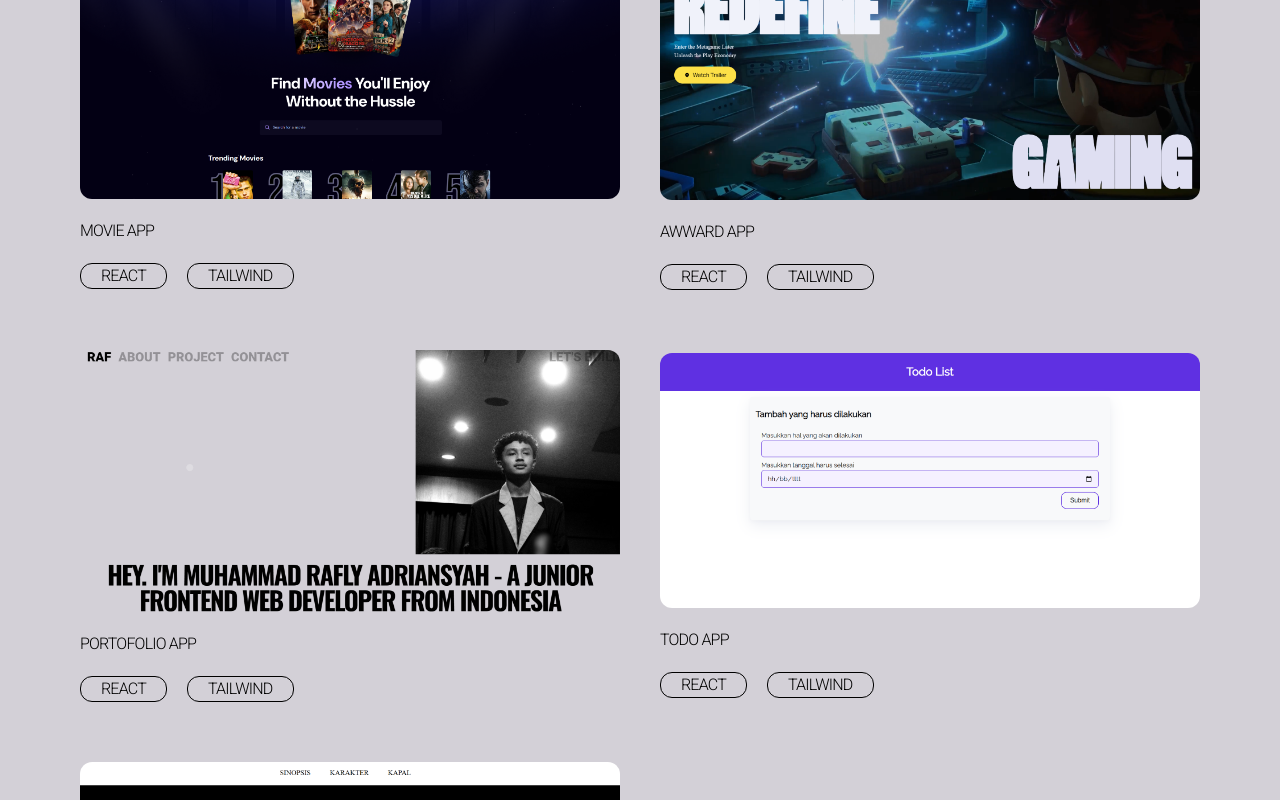
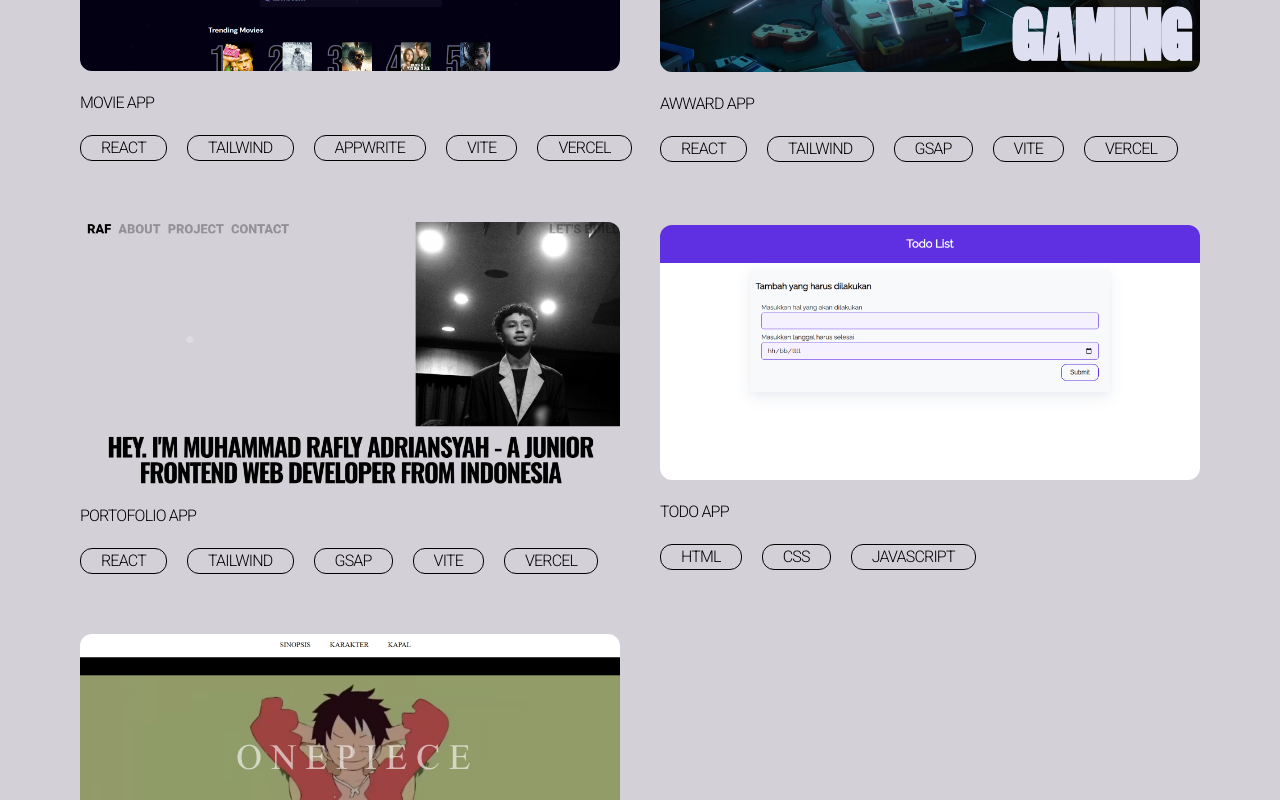
Before and after one commit to rafly-id/personal-portfolio, a React (Vite) app: page /work in a window 1280 px wide. Shown: the part 500-1300 px from the top of the page. Built offline with nearby package versions, Linux system fonts and the light colour scheme.

Commit message:
add link (not all) for project , and update work

```diff
--- a/src/components/Project.jsx
+++ b/src/components/Project.jsx
@@ -24,11 +24,11 @@ export default function Project() {
   }, []);
 
   const projects = [
-    { label: "Movie App", url: "https://example.com/movie" },
-    { label: "Awward App", url: "https://example.com/awward" },
-    { label: "Portofolio App", url: "https://example.com/portofolio" },
-    { label: "Todo App", url: "https://example.com/todo" },
-    { label: "Final Exam App", url: "https://example.com/final-exam" },
+    { label: "Movie App", url: "https://rafly-id-try-movie-app.vercel.app/" },
+    { label: "Awward App", url: "https://example.com/awward" }, // belum
+    { label: "Portofolio App", url: "https://example.com/portofolio" }, // belum
+    { label: "Todo App", url: "https://id-camp-todoapps.vercel.app/" },
+    { label: "Final Exam App", url: "https://web-client-uas-raflylucky.vercel.app/" },
   ];
 
   return (
--- a/src/components/WorkCard.jsx
+++ b/src/components/WorkCard.jsx
@@ -10,9 +10,9 @@ const WorkCard = ({ title, technology, img, link }) => {
 
         <div className="py-5">
           <h3 className="mb-5">{title}</h3>
-          <div className="gap-5 flex">
+          <div className="gap-5 md:flex">
             {technology.map((tech, idx) => (
-              <span key={idx} className="border px-5 rounded-xl">
+              <span key={idx} className="border px-3 md:px-5 rounded-xl">
                 {tech}
               </span>
             ))}
--- a/src/pages/Work.jsx
+++ b/src/pages/Work.jsx
@@ -13,33 +13,33 @@ import { useScrollAnimation } from "../utils/scrollAnimation";
 const projects = [
   {
     title: "Movie App",
-    technology: ["React", "Tailwind"],
+    technology: ["React", "Tailwind" , "Appwrite" , "Vite" , "Vercel"],
     img: project1,
-    link: "https://github.com/rafly",
+    link: "https://rafly-id-try-movie-app.vercel.app/",
   },
   {
     title: "Awward App",
-    technology: ["React", "Tailwind"],
+    technology: ["React", "Tailwind" , "GSAP" , "Vite" , "Vercel"],
     img: project2,
-    link: "https://github.com/rafly",
+    link: "https://github.com/rafly", // belum
   },
   {
     title: "Portofolio App",
-    technology: ["React", "Tailwind"],
+    technology: ["React", "Tailwind" , "GSAP" , "Vite" , "Vercel"],
     img: project3,
-    link: "https://github.com/rafly",
+    link: "https://github.com/rafly", // belum
   },
   {
     title: "Todo App",
-    technology: ["React", "Tailwind"],
+    technology: ["HTML", "CSS" , "Javascript"],
     img: project4,
-    link: "https://github.com/rafly",
+    link: "https://id-camp-todoapps.vercel.app/",
   },
   {
     title: "Final Exam App",
-    technology: ["React", "Tailwind"],
+    technology: ["HTML", "CSS"],
     img: project5,
-    link: "https://github.com/rafly",
+    link: "https://web-client-uas-raflylucky.vercel.app/",
   },
 ];
 
@@ -52,7 +52,7 @@ const Work = () => {
   });
 
   return (
-    <section className="mx-5 md:mx-20 mt-20 md:mt-52" ref={sectionRef}>
+    <section className="mx-5 md:mx-20 mt-10 md:mt-20" ref={sectionRef}>
       <div
         className="w-full mb-10 border-b py-10 grid md:grid-cols-2 items-center uppercase font-light -tracking-wider"
         id="about"
```
